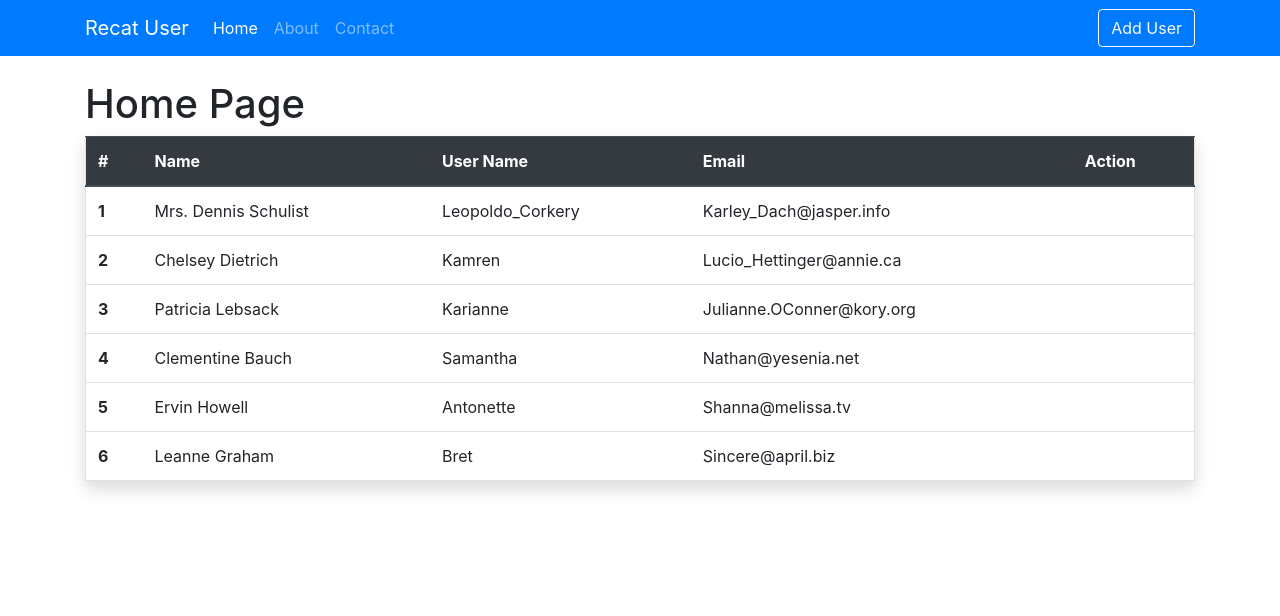
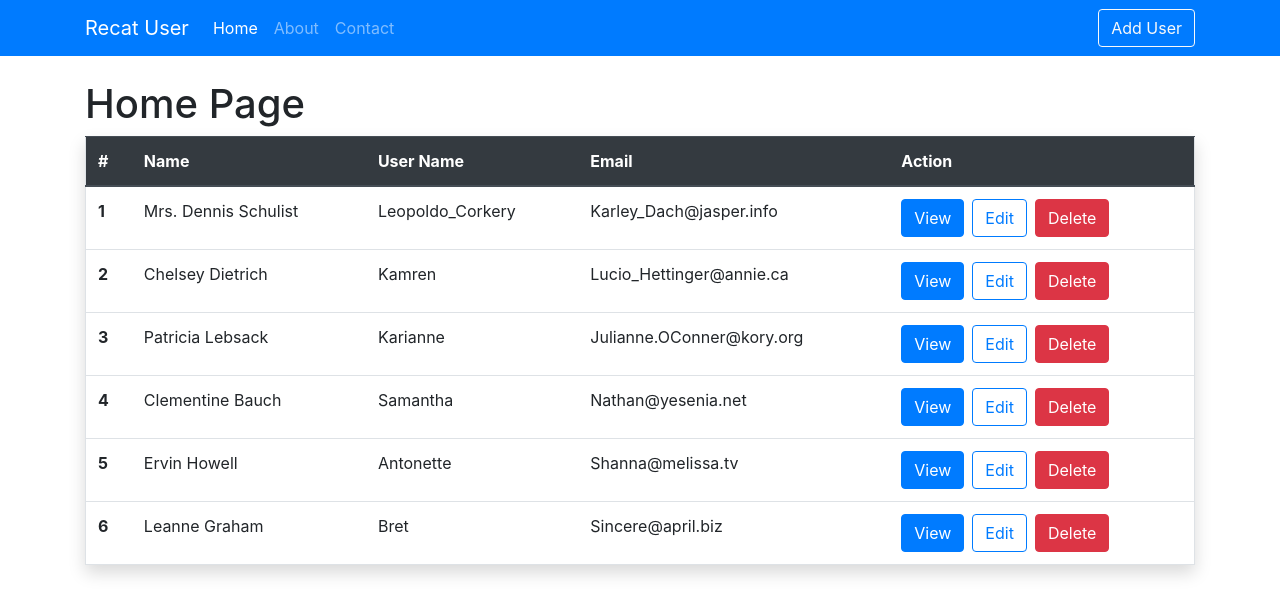
Before and after one commit to sabrina-32-SUST/CRUD-ASSIGNMENT, a React (Create React App) app in the folder assignment/: page / in a window 1280 px wide. Shown: the top 616 px of the page. Built offline with nearby package versions, Linux system fonts and the light colour scheme; data requests are answered from the project's data file.

Commit message:
home page  updated

```diff
--- a/assignment/src/component/pages/Home.js
+++ b/assignment/src/component/pages/Home.js
@@ -41,7 +41,21 @@ const Home = () => {
                 <td>{user.username}</td>
                 <td>{user.email}</td>
                 <td>
-
+                  <Link class="btn btn-primary mr-2" to={`/users/${user.id}`}>
+                    View
+                  </Link>
+                  <Link
+                    class="btn btn-outline-primary mr-2"
+                    to={`/users/edit/${user.id}`}
+                  >
+                    Edit
+                  </Link>
+                  <Link
+                    class="btn btn-danger"
+                    onClick={() => deleteUser(user.id)}
+                  >
+                    Delete
+                  </Link>
                 </td>
               </tr>
             ))}
```
